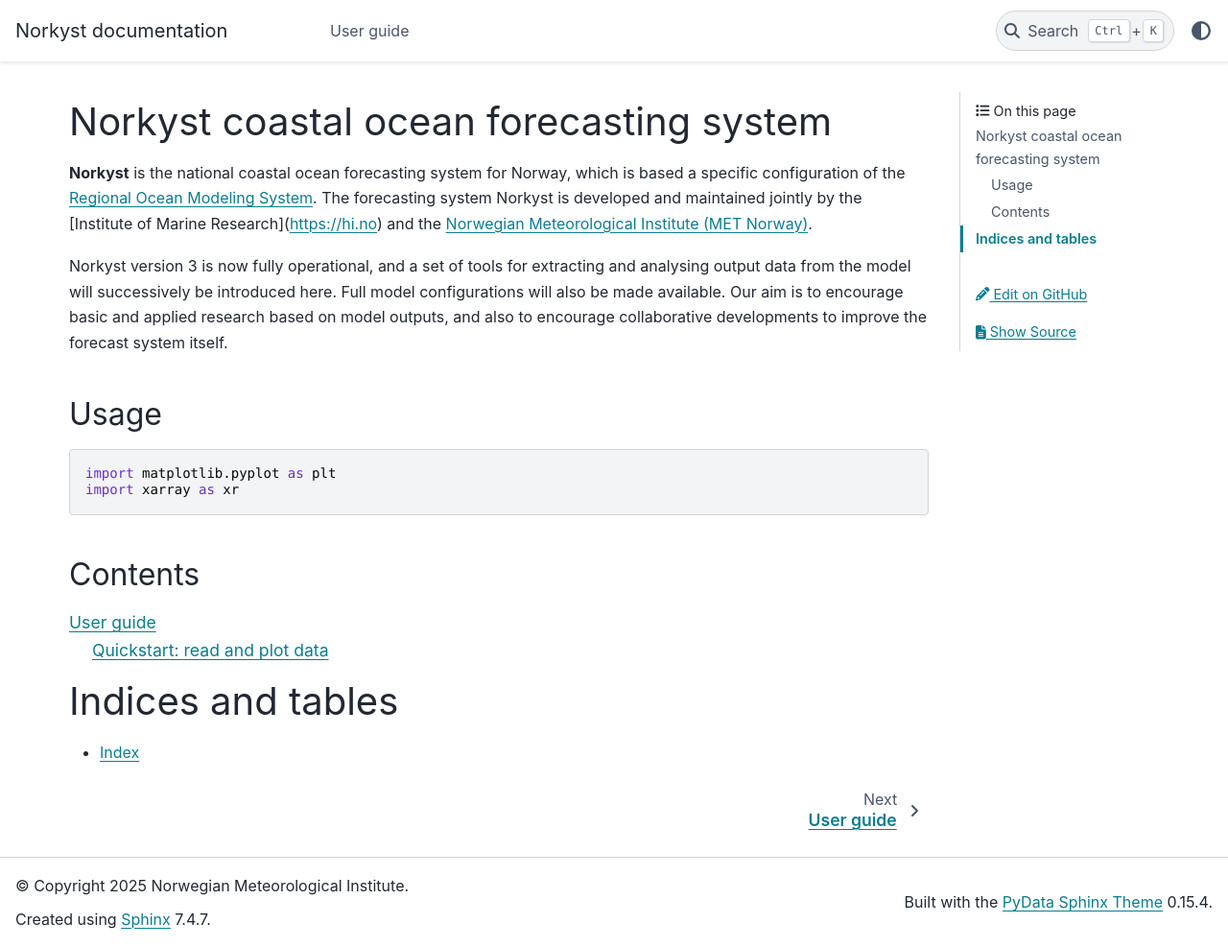
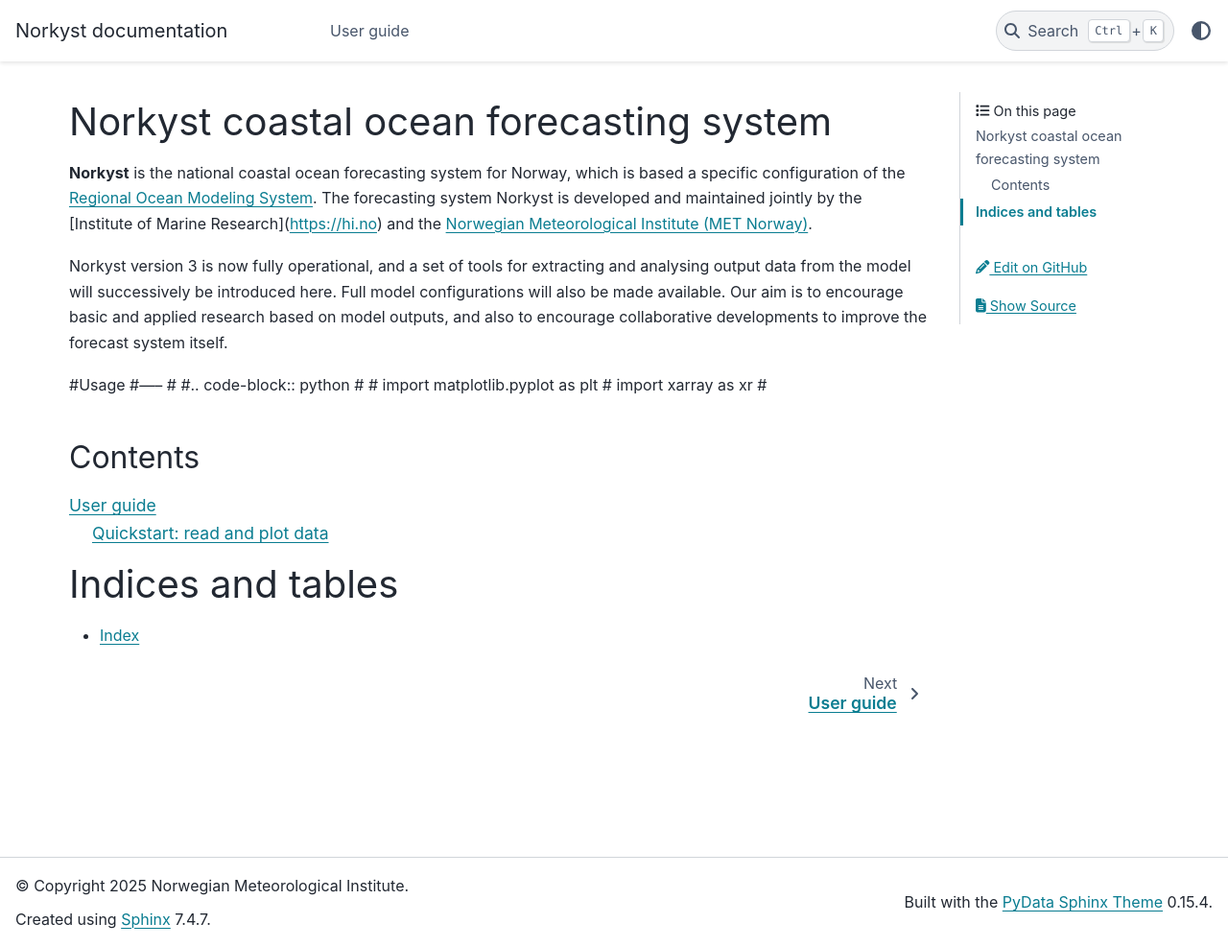
Before and after one commit to norkyst/norkyst.github.io, a Sphinx documentation site: the page built from docs/source/index.rst, in a window 1280 px wide and 987 px high. Shown: the whole window at 96% size. Built offline with Sphinx 7.4.7 and the PyData theme 0.15.4, drawn with Linux system fonts in a browser that asks for light colours; pages that are not in the unit, such as notebooks, are missing from menus.

Commit message:
Update index.rst

```diff
--- a/docs/source/index.rst
+++ b/docs/source/index.rst
@@ -5,14 +5,14 @@
 
 Norkyst version 3 is now fully operational, and a set of tools for extracting and analysing output data from the model will successively be introduced here. Full model configurations will also be made available. Our aim is to encourage basic and applied research based on model outputs, and also to encourage collaborative developments to improve the forecast system itself.
 
-Usage
------
-
-.. code-block:: python
-
-   import matplotlib.pyplot as plt
-   import xarray as xr
-
+#Usage
+#-----
+#
+#.. code-block:: python
+#
+#   import matplotlib.pyplot as plt
+#   import xarray as xr
+#
 
 Contents
 --------
```
